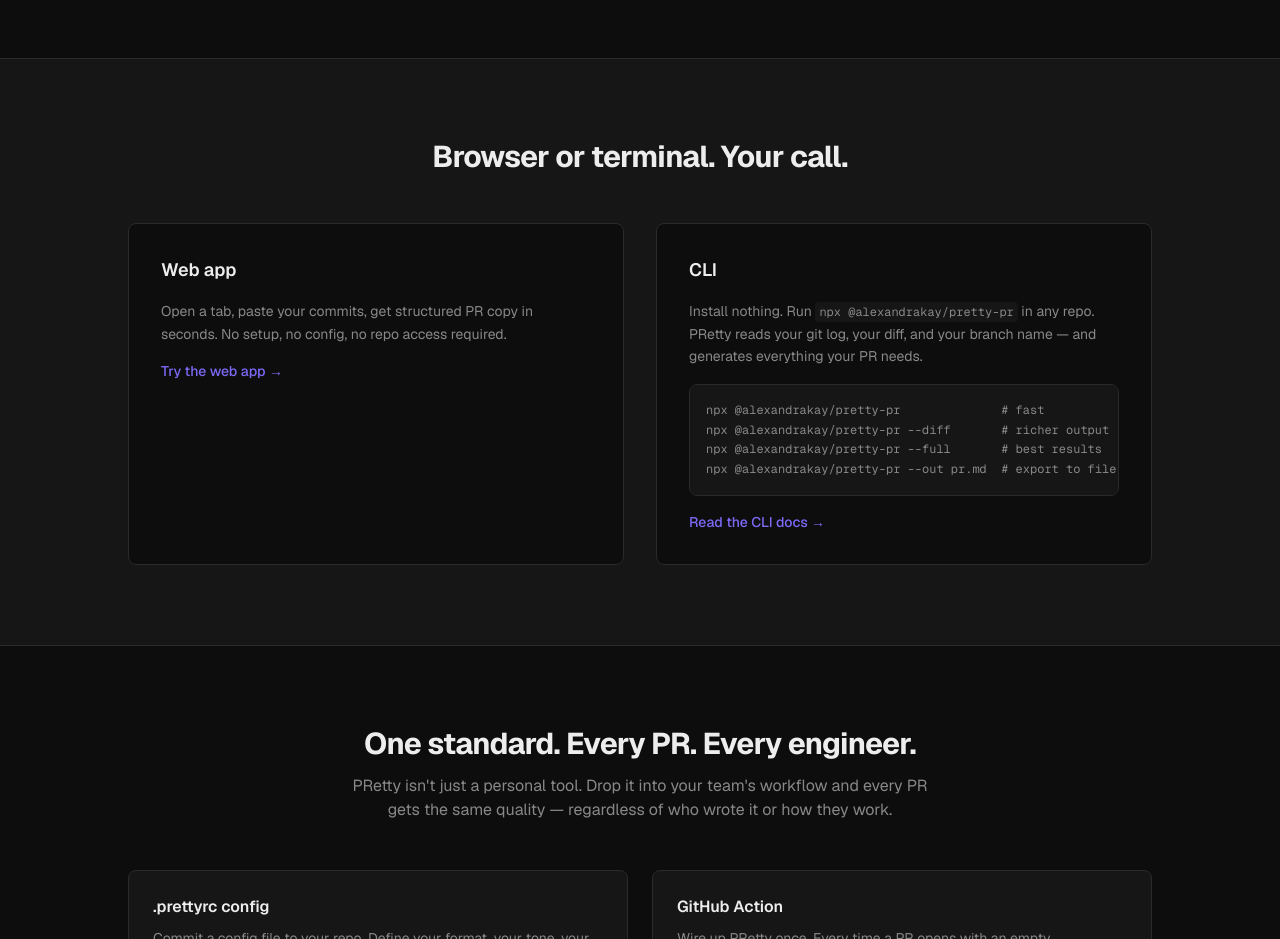
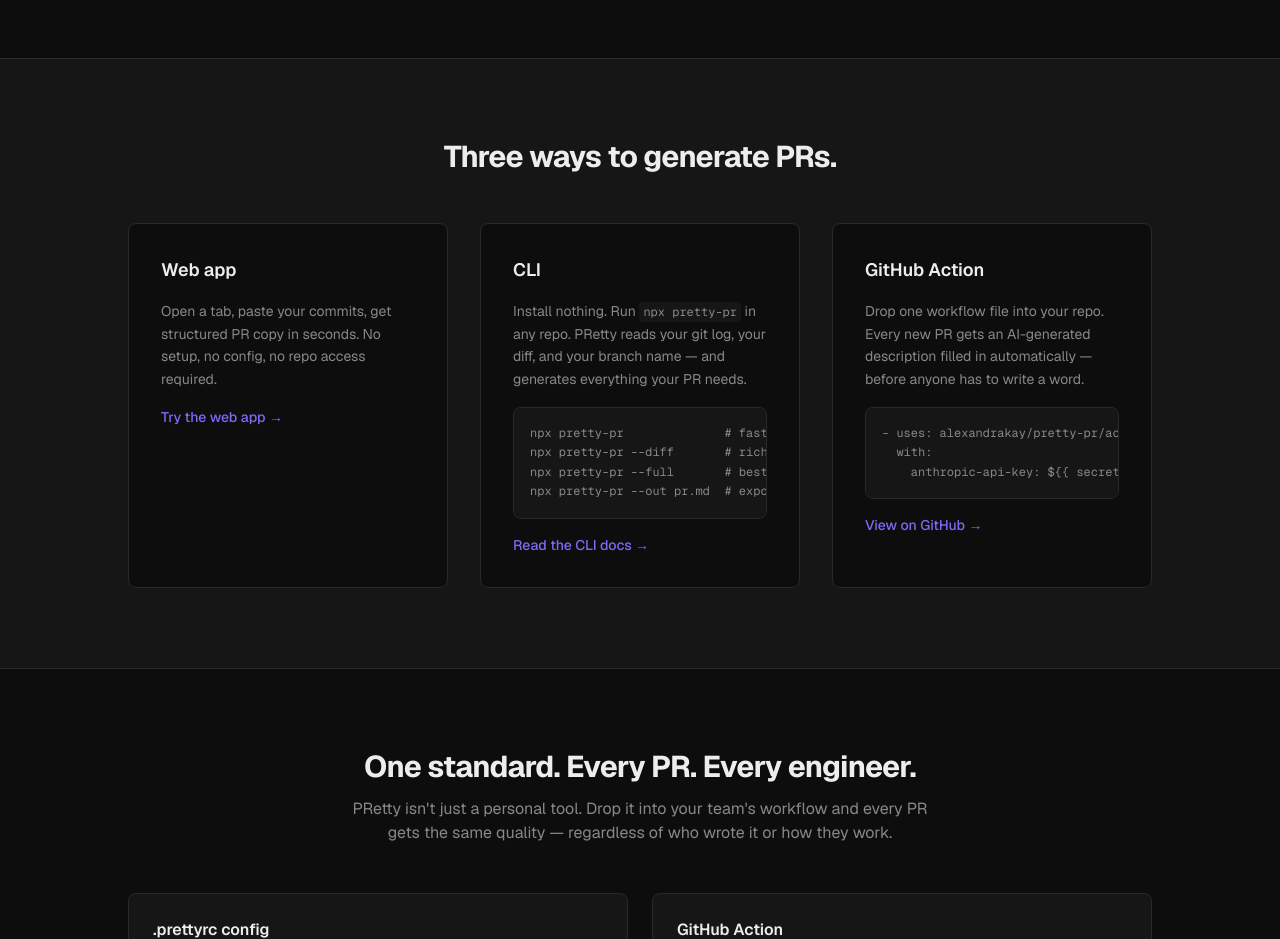
Before and after one commit to alexandrakay/pretty-pr, a Next.js app in the folder web/: page / in a window 1280 px wide. Shown: the part 2580-3519 px from the top of the page. Built offline with nearby package versions, Linux system fonts and the light colour scheme; no server answers.

Commit message:
📦 feature: add GitHub Action to landing page and README
Updates TwoWaysSection to three columns (web, CLI, GitHub Action) and
adds a GitHub Action setup section to the README with the sample workflow.

Fixes #67

Co-Authored-By: Claude Sonnet 4.6 <noreply@anthropic.com>

```diff
--- a/web/app/components/landing/TwoWaysSection.tsx
+++ b/web/app/components/landing/TwoWaysSection.tsx
@@ -2,8 +2,8 @@ export default function TwoWaysSection() {
   return (
     <section className="px-6 py-20 border-t border-border bg-surface">
       <div className="max-w-5xl mx-auto flex flex-col gap-12">
-        <h2 className="text-3xl font-bold tracking-tight text-center">Browser or terminal. Your call.</h2>
-        <div className="grid sm:grid-cols-2 gap-8">
+        <h2 className="text-3xl font-bold tracking-tight text-center">Three ways to generate PRs.</h2>
+        <div className="grid sm:grid-cols-3 gap-8">
           <div className="rounded-lg border border-border bg-background p-8 flex flex-col gap-4">
             <h3 className="text-lg font-semibold">Web app</h3>
             <p className="text-sm text-text-muted leading-relaxed">
@@ -20,15 +20,15 @@ export default function TwoWaysSection() {
           <div className="rounded-lg border border-border bg-background p-8 flex flex-col gap-4">
             <h3 className="text-lg font-semibold">CLI</h3>
             <p className="text-sm text-text-muted leading-relaxed">
-              Install nothing. Run <code className="font-mono text-xs bg-surface px-1 py-0.5 rounded">npx @alexandrakay/pretty-pr</code> in
+              Install nothing. Run <code className="font-mono text-xs bg-surface px-1 py-0.5 rounded">npx pretty-pr</code> in
               any repo. PRetty reads your git log, your diff, and your branch name — and generates
               everything your PR needs.
             </p>
             <pre className="text-xs font-mono bg-surface border border-border rounded-lg p-4 text-text-muted leading-relaxed overflow-x-auto">
-{`npx @alexandrakay/pretty-pr              # fast
-npx @alexandrakay/pretty-pr --diff       # richer output
-npx @alexandrakay/pretty-pr --full       # best results
-npx @alexandrakay/pretty-pr --out pr.md  # export to file`}
+{`npx pretty-pr              # fast
+npx pretty-pr --diff       # richer output
+npx pretty-pr --full       # best results
+npx pretty-pr --out pr.md  # export to file`}
             </pre>
             <a
               href="/cli"
@@ -37,6 +37,26 @@ npx @alexandrakay/pretty-pr --out pr.md  # export to file`}
               Read the CLI docs →
             </a>
           </div>
+          <div className="rounded-lg border border-border bg-background p-8 flex flex-col gap-4">
+            <h3 className="text-lg font-semibold">GitHub Action</h3>
+            <p className="text-sm text-text-muted leading-relaxed">
+              Drop one workflow file into your repo. Every new PR gets an AI-generated description
+              filled in automatically — before anyone has to write a word.
+            </p>
+            <pre className="text-xs font-mono bg-surface border border-border rounded-lg p-4 text-text-muted leading-relaxed overflow-x-auto">
+{`- uses: alexandrakay/pretty-pr/action@v1
+  with:
+    anthropic-api-key: \${{ secrets.ANTHROPIC_API_KEY }}`}
+            </pre>
+            <a
+              href="https://github.com/alexandrakay/pretty-pr/tree/main/action"
+              target="_blank"
+              rel="noopener noreferrer"
+              className="self-start text-sm text-accent hover:text-accent-hover font-medium transition-colors"
+            >
+              View on GitHub →
+            </a>
+          </div>
         </div>
       </div>
     </section>
```
Also changed, not shown: 1 other file (tests, documents, lock files or other folders).
